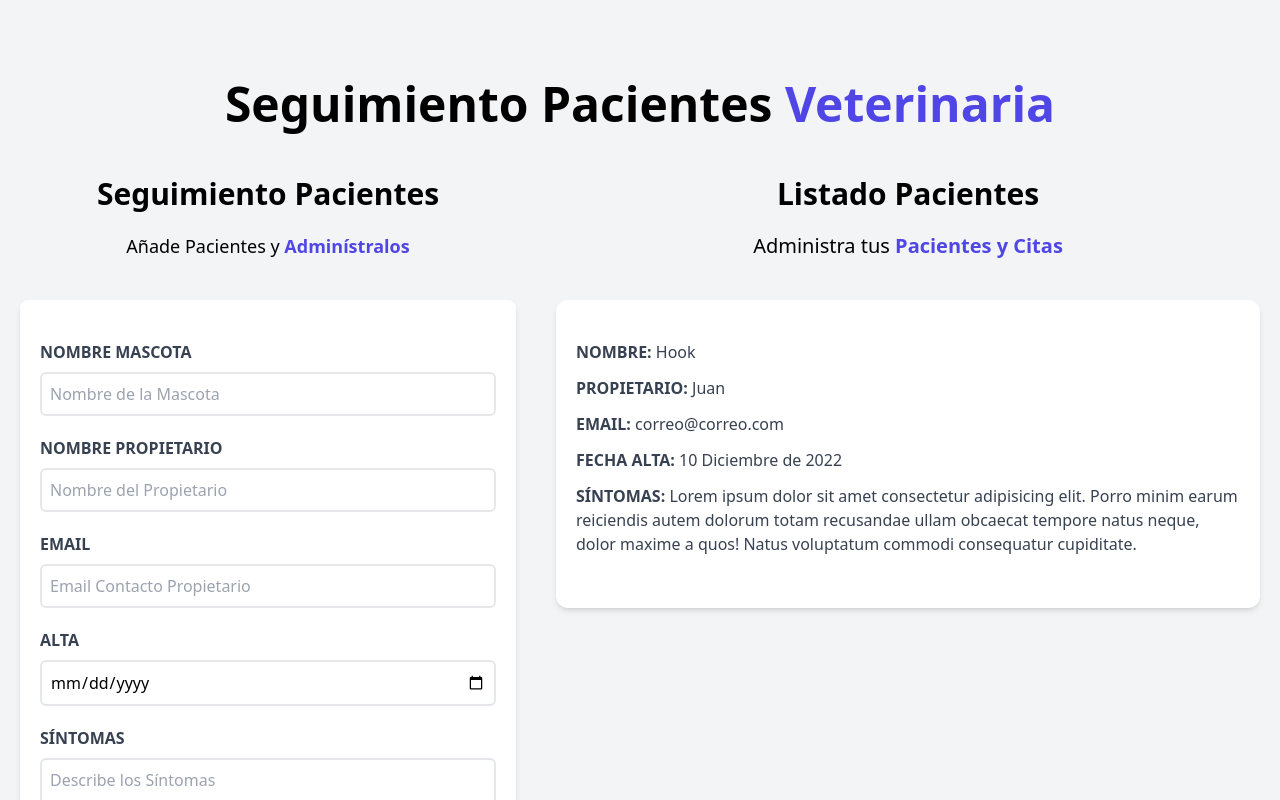
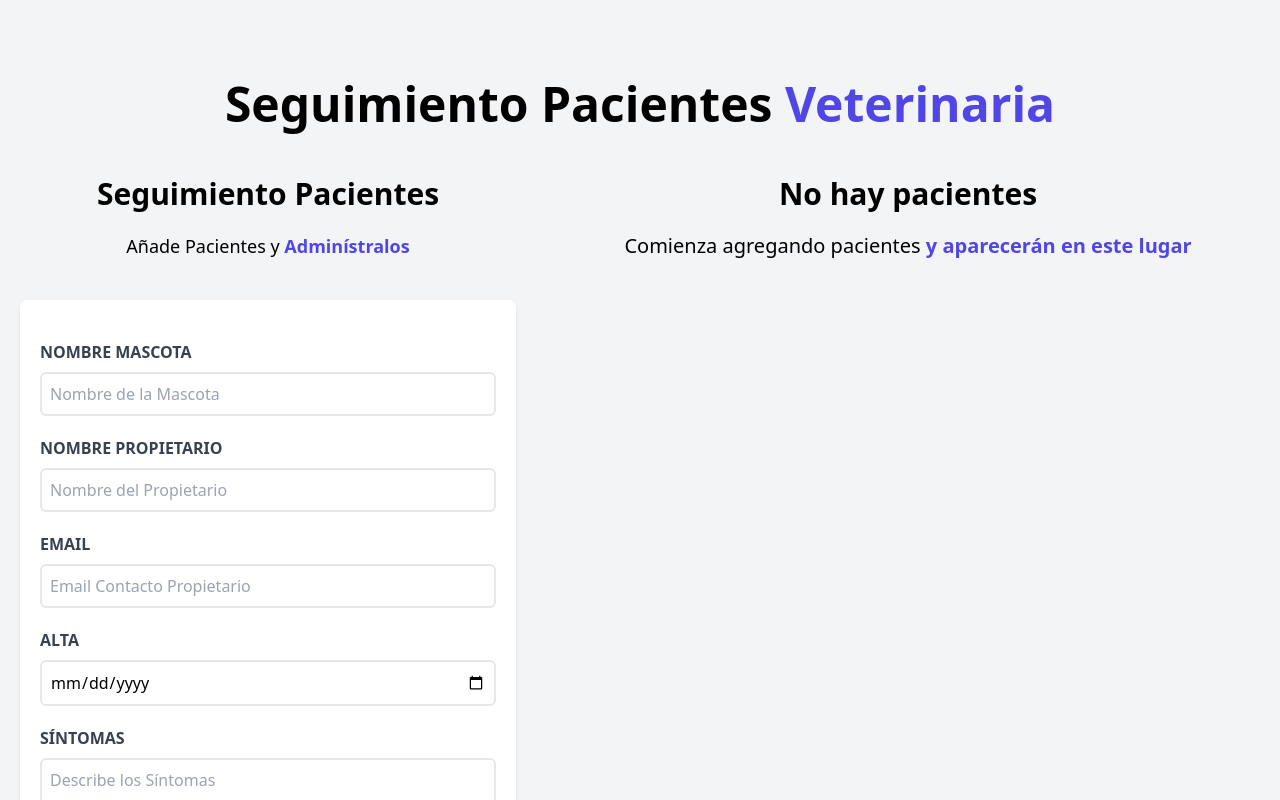
Before and after one commit to DevZambada/React, a React (Vite) app in the folder citas-react/: page / in a window 1280 px wide. Shown: the top 800 px of the page. Built offline with nearby package versions, Linux system fonts and the light colour scheme.

Commit message:
Using props to modify ListaPacientes as well as conditional formatting

```diff
--- a/citas-react/src/App.jsx
+++ b/citas-react/src/App.jsx
@@ -12,7 +12,7 @@
 
       <div className="mt-12 md:flex ">
         <Formulario setPacientes={setPacientes} pacientes={pacientes} />
-        <ListadoPacientes />
+        <ListadoPacientes pacientes={pacientes} />
       </div>
     </div>
   );
--- a/citas-react/src/components/Formulario.jsx
+++ b/citas-react/src/components/Formulario.jsx
@@ -9,6 +9,13 @@
   const [sintomas, setSintomas] = useState("");
 
   const [error, setError] = useState(false);
+
+  const generarId = () => {
+    const random = Math.random().toString(36).substr(2);
+    const fecha = Date.now().toString(36);
+
+    return random + fecha;
+  };
 
   const handleSubmit = (e) => {
     e.preventDefault();
@@ -30,6 +37,7 @@
       email,
       fecha,
       sintomas,
+      id: generarId(),
     };
 
     setPacientes([...pacientes, objetoPaciente]);
--- a/citas-react/src/components/ListadoPacientes.jsx
+++ b/citas-react/src/components/ListadoPacientes.jsx
@@ -1,14 +1,33 @@
 import Paciente from "./Paciente";
 
-const ListadoPacientes = () => {
+const ListadoPacientes = ({ pacientes }) => {
   return (
     <div className="md:w-1/2 lg:w-3/5 md:h-screen overflow-y-scroll">
-      <h2 className="font-black text-3xl text-center ">Listado Pacientes</h2>
-      <p className="text-xl mt-5 mb-10 text-center">
-        Administra tus {""}
-        <span className="text-indigo-600 font-bold">Pacientes y Citas</span>
-      </p>
-      <Paciente />
+      {pacientes && pacientes.length ? (
+        <>
+          <h2 className="font-black text-3xl text-center ">
+            Listado Pacientes
+          </h2>
+          <p className="text-xl mt-5 mb-10 text-center">
+            Administra tus {""}
+            <span className="text-indigo-600 font-bold">Pacientes y Citas</span>
+          </p>
+
+          {pacientes.map((paciente) => (
+            <Paciente key={paciente.id} paciente={paciente} />
+          ))}
+        </>
+      ) : (
+        <>
+          <h2 className="font-black text-3xl text-center ">No hay pacientes</h2>
+          <p className="text-xl mt-5 mb-10 text-center">
+            Comienza agregando pacientes {""}
+            <span className="text-indigo-600 font-bold">
+              y aparecerán en este lugar
+            </span>
+          </p>
+        </>
+      )}
     </div>
   );
 };
--- a/citas-react/src/components/Paciente.jsx
+++ b/citas-react/src/components/Paciente.jsx
@@ -1,30 +1,27 @@
-const Paciente = () => {
+const Paciente = ({ paciente }) => {
+  const { nombre, propietario, email, fecha, sintomas } = paciente;
+
   return (
     <div className="mx-5 my-10 bg-white shadow-md px-5 py-10 rounded-xl">
       <p className="font-bold mb-3 uppercase text-gray-700">
         Nombre: {""}
-        <span className="font-normal normal-case">Hook</span>
+        <span className="font-normal normal-case">{paciente.nombre}</span>
       </p>
       <p className="font-bold mb-3 uppercase text-gray-700">
         Propietario: {""}
-        <span className="font-normal normal-case">Juan</span>
+        <span className="font-normal normal-case">{paciente.propietario}</span>
       </p>
       <p className="font-bold mb-3 uppercase text-gray-700">
         Email: {""}
-        <span className="font-normal normal-case">correo@correo.com</span>
+        <span className="font-normal normal-case">{paciente.email}</span>
       </p>
       <p className="font-bold mb-3 uppercase text-gray-700">
         Fecha Alta: {""}
-        <span className="font-normal normal-case">10 Diciembre de 2022</span>
+        <span className="font-normal normal-case">{paciente.fecha}</span>
       </p>
       <p className="font-bold mb-3 uppercase text-gray-700">
         Síntomas: {""}
-        <span className="font-normal normal-case">
-          Lorem ipsum dolor sit amet consectetur adipisicing elit. Porro minim
-          earum reiciendis autem dolorum totam recusandae ullam obcaecat tempore
-          natus neque, dolor maxime a quos! Natus voluptatum commodi consequatur
-          cupiditate.
-        </span>
+        <span className="font-normal normal-case">{paciente.sintomas}</span>
       </p>
     </div>
   );
```
